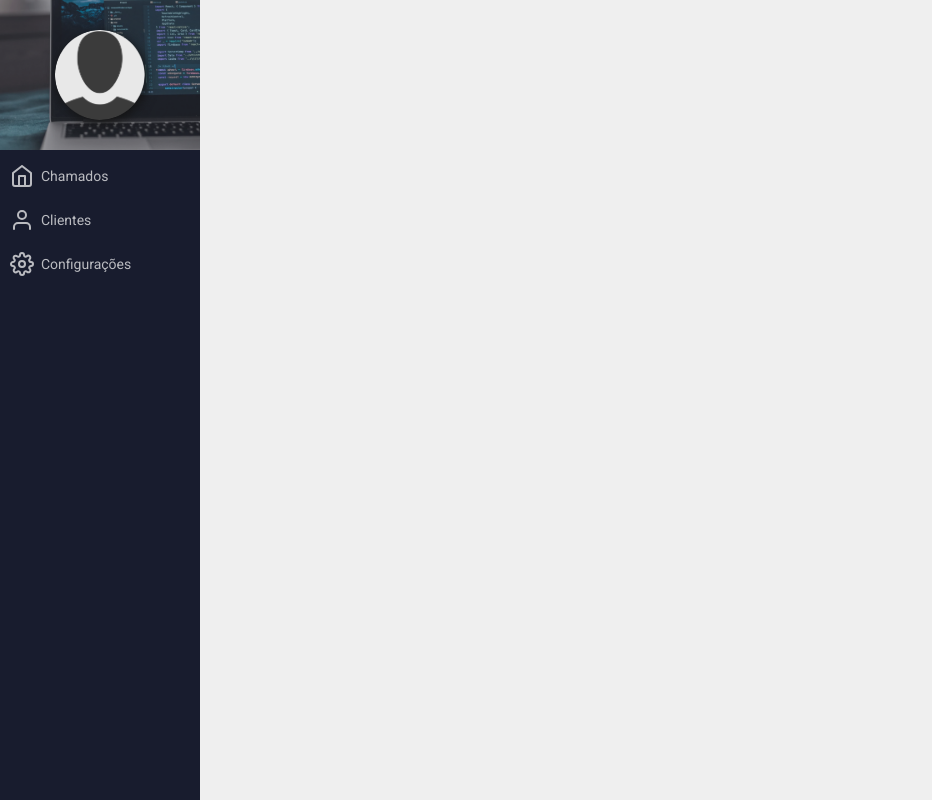
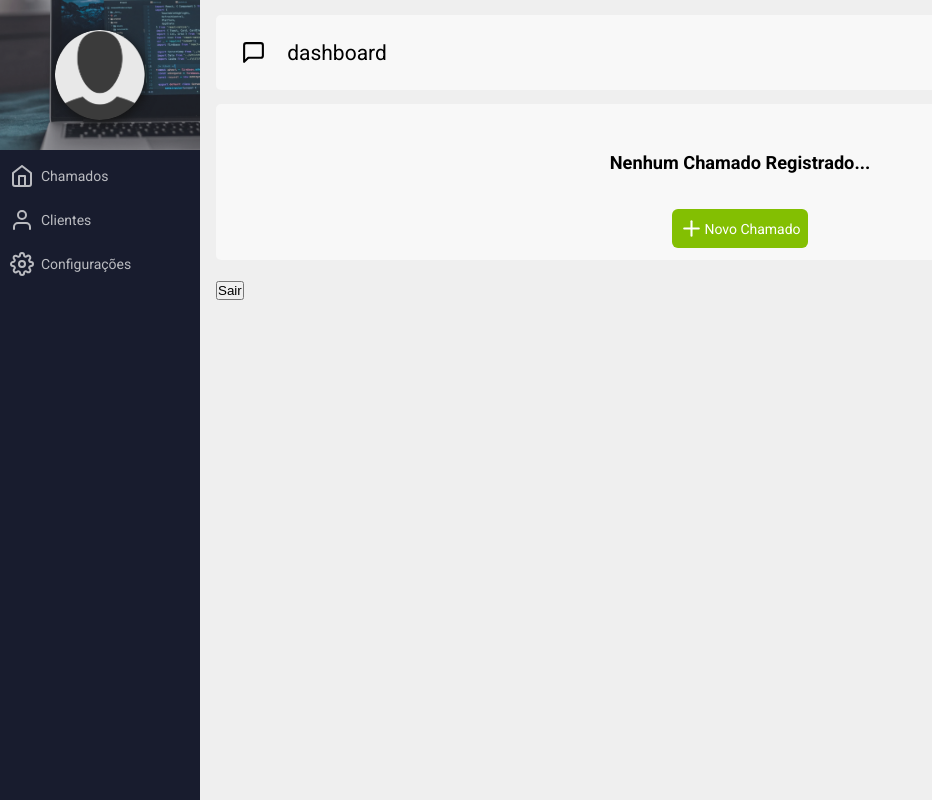
Before and after one commit to victor-magaldi/sistema-chamados-react, a React (Create React App) app: page /dashboard in a window 1280 px wide. Shown: the whole page, without its empty margins (0-932 px from the left). Built offline with nearby package versions, Linux system fonts and the light colour scheme; no server answers; sample sign-in values are in the browser's storage.

Commit message:
tela dashboard

```diff
--- a/src/pages/Dashboard/Dashboard.module.css
+++ b/src/pages/Dashboard/Dashboard.module.css
@@ -2,3 +2,37 @@
   margin-left: 200px;
   padding: 1px 16px;
 }
+.container {
+  display: flex;
+  background-color: #f8f8f8;
+  border-radius: 5px;
+  padding: 0.8em;
+  margin-bottom: 1.5em;
+  width: 100%;
+}
+.dashboard {
+  display: flex;
+  justify-content: center;
+  align-items: center;
+  flex-direction: column;
+}
+.dashboard span {
+  margin: 2em 0;
+  font-weight: 600;
+  font-size: 1.3em;
+}
+
+.new {
+  background-color: #83bf02;
+  color: #fff;
+  border: 0;
+  padding: 0.5em;
+  display: flex;
+  align-items: center;
+  border-radius: 6px;
+  transition: 0.3s ease-in-out;
+}
+.new:hover {
+  background: #5fd204;
+  transform: scale(1.1);
+}
--- a/src/pages/Dashboard/index.jsx
+++ b/src/pages/Dashboard/index.jsx
@@ -1,15 +1,50 @@
-import React, { useContext } from "react";
+import React, { useContext, useState } from "react";
 import { AuthContext } from "../../contexts/Auth";
+import styles from "./Dashboard.module.css";
+
+import { FiMessageSquare, FiPlus } from "react-icons/fi";
+import { Link } from "react-router-dom";
 
 import Header from "../../components/Header";
+import Title from "../../components/Title";
 
 export default function Dashboard() {
+  const [calls, setCalls] = useState([]);
+  console.log(setCalls);
   const { signOut } = useContext(AuthContext);
   return (
     <>
       <Header />
-      <div className="containerDashboard">
-        <h3>Dashboard</h3>
+      <div className={styles.containerDashboard}>
+        <div className={styles.content}>
+          <Title name="dashboard">
+            <FiMessageSquare size={25} />
+          </Title>
+        </div>
+
+        {calls.length === 0 ? (
+          <section
+            className={`
+          texte
+          ${styles.container}
+           ${styles.dashboard}`}
+          >
+            <span> Nenhum Chamado Registrado...</span>
+
+            <Link to="/new" className={styles.new}>
+              <FiPlus size={25} color="#fff" />
+              Novo Chamado
+            </Link>
+          </section>
+        ) : (
+          <>
+            {" "}
+            <Link to="/new" className={styles.new}>
+              <FiPlus size={25} color="#fff" />
+              Novo Chamado
+            </Link>{" "}
+          </>
+        )}
 
         <button onClick={() => signOut()}>Sair</button>
       </div>
```
